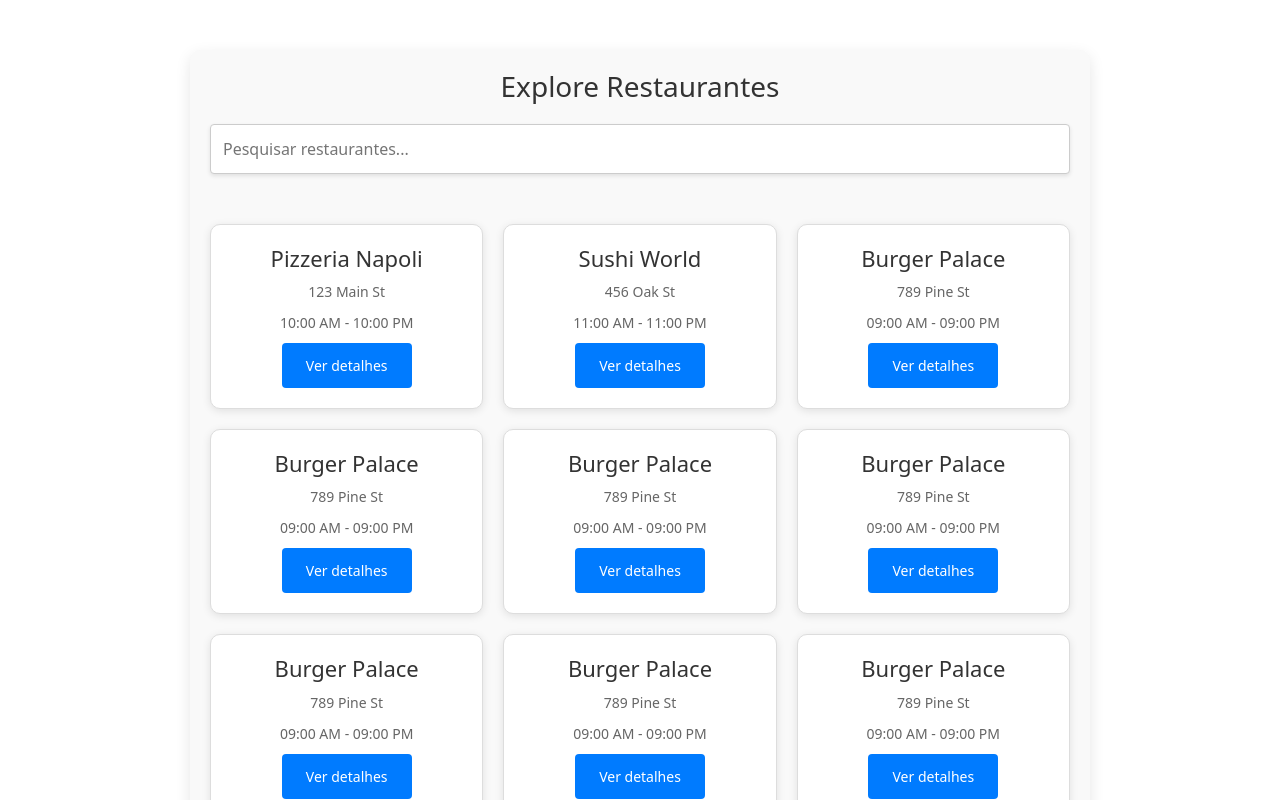
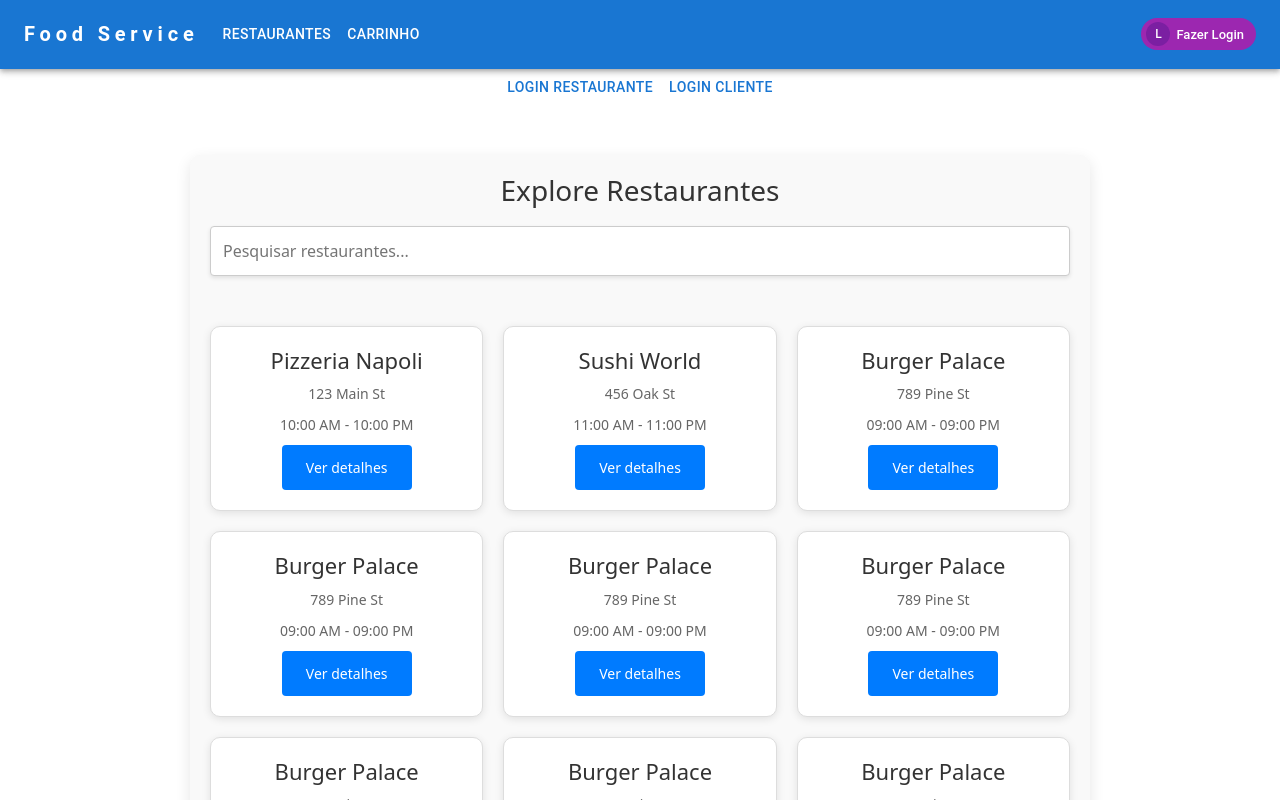
Before and after one commit to gkobio/frontendms, a React (Vite) app: page / in a window 1280 px wide. Shown: the top 800 px of the page. Built offline with nearby package versions, Linux system fonts and the light colour scheme.

Commit message:
Ajuste de rotas

```diff
--- a/src/App.jsx
+++ b/src/App.jsx
@@ -4,28 +4,26 @@ import Header from './Header';
 import { BrowserRouter as Router } from 'react-router-dom';
 import AppRoutes from './Routes/AppRoutes';
 
+function App() {
+  // const navigate = useNavigate();
+  // const pedido = useSelector(state => state.pedido);
+  // const carrinho = useSelector(state => state.carrinho);
 
+  // const handleClickPedido = () => {
+  //   if (pedido.numeroPedido === 0) {
+  //     alert("É preciso terminar de fazer o pedido para ver o pedido");
+  //     return;
+  //   }
+  //   navigate("/pedido");
+  // };
 
-function App() {
-  const navigate = useNavigate();
-  const pedido = useSelector(state => state.pedido);
-  const carrinho = useSelector(state => state.carrinho);
-
-  const handleClickPedido = () => {
-    if (pedido.numeroPedido === 0) {
-      alert("É preciso terminar de fazer o pedido para ver o pedido");
-      return;
-    }
-    navigate("/pedido");
-  };
-
-  const handleClickCarrinho = () => {
-    if (carrinho.quantidade === 0) {
-      alert("É preciso preencher o carrinho para acessar.");
-      return;
-    }
-    navigate("/carrinho");
-  };
+  // const handleClickCarrinho = () => {
+  //   if (carrinho.quantidade === 0) {
+  //     alert("É preciso preencher o carrinho para acessar.");
+  //     return;
+  //   }
+  //   navigate("/carrinho");
+  // };
 
   return (
     <Router>
--- a/src/AppRouter.jsx
+++ /dev/null
@@ -1,33 +0,0 @@
-import React from 'react';
-import { BrowserRouter as Router, Routes, Route } from 'react-router-dom';
-import Login from "./Pages/Login/Login.jsx";
-import Pagina_Inicial from "./Pages/Pagina_Inicial.jsx";
-import Carrinho from "./Pages/Private/Cliente/Carrinho";
-import Restaurante from "./Pages/Private/Cliente/Restaurante";
-import ContaCliente from "./Pages/Private/Cliente/ContaClient";
-import Pedido from "./Pages/Private/Cliente/Pedido";
-/*import Cadastro_Cliente from "./Pages/Cadastro_Cliente";
-import Cadastro_Restaurante from "./Pages/Cadastro_Restaurante";
-
-
- // Componente correto
-import Conta from "./Pages/Private/Restaurante/Conta";
-import Itens from "./Pages/Private/Restaurante/Itens";
-import Pedidos from "./Pages/Private/Restaurante/Pedidos";*/
-
-const AppRouter = () => {
-  return (
-    <Router>
-    <Routes>
-      <Route path="/" element={<Pagina_Inicial />} />
-      <Route path="/login" element={<Login />} />
-      <Route path="/carrinho" element={<Carrinho/>} />
-      <Route path="/restaurante" element={<Restaurante/>} />
-      <Route path="/contaCliente" element={<ContaCliente/>} />
-      <Route path="/pedido" element={<Pedido/>} />
-    </Routes>
-    </Router>
-  );
-};
-
-export default AppRouter;
--- a/src/Context/AuthContext.jsx
+++ b/src/Context/AuthContext.jsx
@@ -19,7 +19,8 @@ export function AuthProvider({ children }) {
   const logout = () => {
     setUserType(null);
     setUserId(null);
-    console.log("LogOut");
+    const navigate = useNavigate();
+    navigate("/");
   };
 
   return (
--- a/src/Header/headerCliente.jsx
+++ b/src/Header/headerCliente.jsx
@@ -59,13 +59,13 @@ function HearderCliente() {
         </Typography>
 
         <Box sx={{ flexGrow: 1, display: 'flex' }}>
-          {/* <Button
+          <Button
             component={Link}
-            to="/restaurantes"
+            to="/"
             sx={{ my: 2, color: 'white', display: 'block' }}
           >
             Restaurantes
-          </Button> */}
+          </Button>
           <Button
             component={Link}
             to="/cliente/pedidos"
--- a/src/Header/headerPadrao.jsx
+++ b/src/Header/headerPadrao.jsx
@@ -37,13 +37,13 @@ function HearderCliente() {
         </Typography>
 
         <Box sx={{ flexGrow: 1, display: 'flex' }}>
-          {/* <Button
+          <Button
             component={Link}
-            to="/restaurantes"
+            to="/"
             sx={{ my: 2, color: 'white', display: 'block' }}
           >
             Restaurantes
-          </Button> */}
+          </Button>
           <Button
             component={Link}
             to="/cliente/carrinho"
--- a/src/Routes/AppRoutes.jsx
+++ b/src/Routes/AppRoutes.jsx
@@ -12,14 +12,17 @@ import ContaRestaurante from '../Pages/Private/Restaurante/Conta';
 
 import CarrinhoCliente from '../Pages/Private/Cliente/Carrinho';
 import PedidoCliente from '../Pages/Private/Cliente/Pedido';
-import ContaCliente from '../Pages/Private/Cliente/Conta';
+import ContaCliente from '../Pages/Private/Cliente/ContaClient';
+import Restaurante from '../Pages/Private/Cliente/Restaurante';
 
 function AppRoutes() {
   return (
       <Routes>
         {/* Rotas Públicas */}
-        <Route path="/inicial" element={<Pagina_Inicial />} />
+        <Route path="/" element={<Pagina_Inicial />} />
         <Route path="/login" element={<Login />} />
+        <Route path="/restaurante" element={<Restaurante />} />
+        <Route path="/cliente/carrinho" element={<CarrinhoCliente />} />
 
         {/* Rotas Privadas para Restaurantes */}
         <Route element={<PrivateRouteRestaurante />}>
@@ -31,7 +34,6 @@ function AppRoutes() {
 
         {/* Rotas Privadas para Clientes */}
         <Route element={<PrivateRouteCliente />}>
-          <Route path="/cliente/carrinho" element={<CarrinhoCliente />} />
           <Route path="/cliente/pedidos" element={<PedidoCliente />} />
           <Route path="/cliente/conta" element={<ContaCliente />} />
         </Route>
--- a/src/Routes/PrivateRouteCliente.jsx
+++ b/src/Routes/PrivateRouteCliente.jsx
@@ -5,7 +5,7 @@ import { useAuth } from '../Context/AuthContext';
 function PrivateRouteCliente() {
   const { userType } = useAuth();
 
-  return userType === 'cliente' ? <Outlet /> : <Navigate to="/inicial" />;
+  return userType === 'cliente' ? <Outlet /> : <Navigate to="/" />;
 }
 
 export default PrivateRouteCliente;
--- a/src/Routes/PrivateRouteRestaurante.jsx
+++ b/src/Routes/PrivateRouteRestaurante.jsx
@@ -5,7 +5,7 @@ import { useAuth } from '../Context/AuthContext';
 function PrivateRouteRestaurante() {
   const { userType } = useAuth();
 
-  return userType === 'restaurante' ? <Outlet /> : <Navigate to="/inicial" />;
+  return userType === 'restaurante' ? <Outlet /> : <Navigate to="/" />;
 }
 
 export default PrivateRouteRestaurante;
--- a/src/main.jsx
+++ b/src/main.jsx
@@ -1,10 +1,10 @@
-import React from 'react';
-import ReactDOM from 'react-dom';
-import AppRouter from './AppRouter';
+import { StrictMode } from 'react'
+import { createRoot } from 'react-dom/client'
+import App from './App.jsx'
+import './index.css'
 
-ReactDOM.render(
-  <React.StrictMode>
-    <AppRouter />
-  </React.StrictMode>,
-  document.getElementById('root')
-);
+createRoot(document.getElementById('root')).render(
+
+    <App />
+
+)
```
